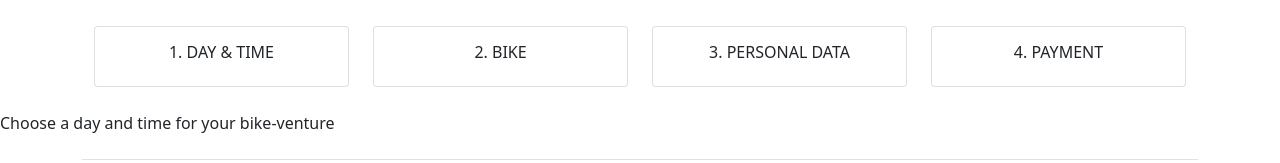
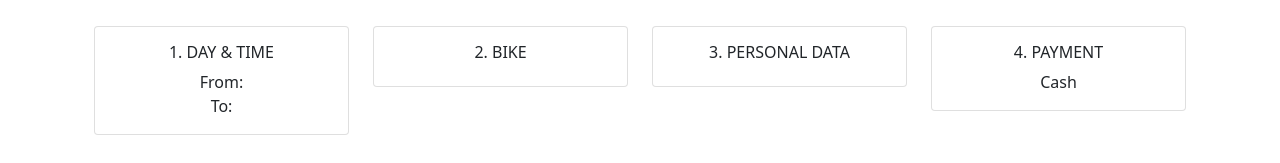
Before and after one commit to Ivorysanna/Fahrradverleih, a Vue app: page /RentABike in a window 1280 px wide. Shown: the part 784-947 px from the top of the page. Built offline with nearby package versions, Linux system fonts and the light colour scheme; no server answers.

Commit message:
CheckOut logic added not styled yet

```diff
--- a/src/views/RentABikeView.vue
+++ b/src/views/RentABikeView.vue
@@ -70,7 +70,7 @@ export default {
         },
     },
     computed: {
-        ...mapWritableState(checkOutStore, ["selectedDateFrom", "selectedDateTo", "selectedPaymentOption"]),
+        ...mapWritableState(checkOutStore, ["selectedBike", "selectedDateFrom", "selectedDateTo", "selectedPaymentOption"]),
         ...mapWritableState(sessionStore, ["loggedInCustomerID"]),
     },
 };
@@ -216,7 +216,7 @@ export default {
                             <div class="card col text-center">
                                 <div class="card-body">
                                     <h6 class="card-title">1. DAY & TIME</h6>
-                                    <p class="card-text"></p>
+                                    <p class="card-text">From: {{  selectedDateFrom }} <br/>To: {{ selectedDateTo }}</p>
                                 </div>
                             </div>
                         </div>
@@ -224,7 +224,7 @@ export default {
                             <div class="card col text-center">
                                 <div class="card-body">
                                     <h6 class="card-title">2. BIKE</h6>
-                                    <p class="card-text"></p>
+                                    <p class="card-text">{{ selectedBike }}</p>
                                 </div>
                             </div>
                         </div>
@@ -232,7 +232,7 @@ export default {
                             <div class="card col text-center">
                                 <div class="card-body">
                                     <h6 class="card-title">3. PERSONAL DATA</h6>
-                                    <p class="card-text"></p>
+                                    <p class="card-text">{{ loggedInCustomerID }}</p>
                                 </div>
                             </div>
                         </div>
@@ -240,7 +240,7 @@ export default {
                             <div class="card col text-center">
                                 <div class="card-body">
                                     <h6 class="card-title">4. PAYMENT</h6>
-                                    <p class="card-text"></p>
+                                    <p class="card-text">{{ selectedPaymentOption }}</p>
                                 </div>
                             </div>
                         </div>
```
